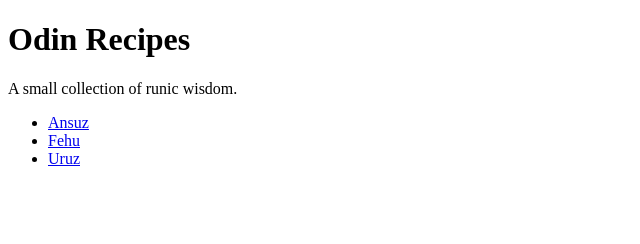
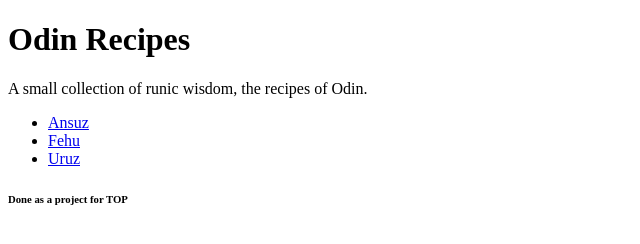
Before and after one commit to AidianM/odin-recipes, a plain HTML site: page index.html in a window 1280 px wide. Shown: the whole page, without its empty margins (0-640 px from the left). Drawn offline with Linux system fonts and the light colour scheme.

Commit message:
Minor change to index page.

```diff
--- a/index.html
+++ b/index.html
@@ -8,12 +8,14 @@
 
     <body>
         <h1>Odin Recipes</h1>
-        A small collection of runic wisdom.
+        A small collection of runic wisdom, the recipes of Odin.
             <ul>
         <li><a href="ansuz.html">Ansuz</a></li>
         <li><a href="Fehu.html">Fehu</a></li>
         <li><a href="Uruz.html">Uruz</a></li>
             </ul>
+
+        <h6>Done as a project for TOP</h6>
     </body>
 
 </html>
```
